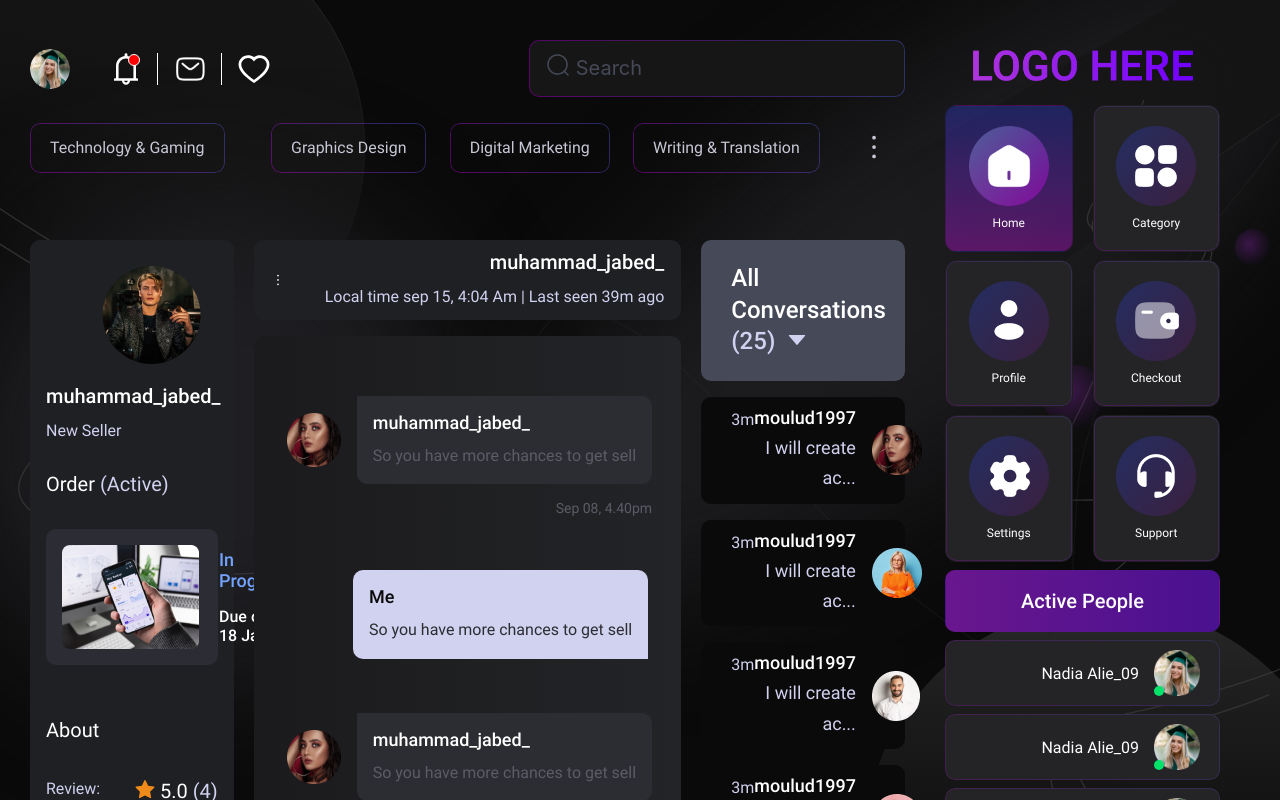
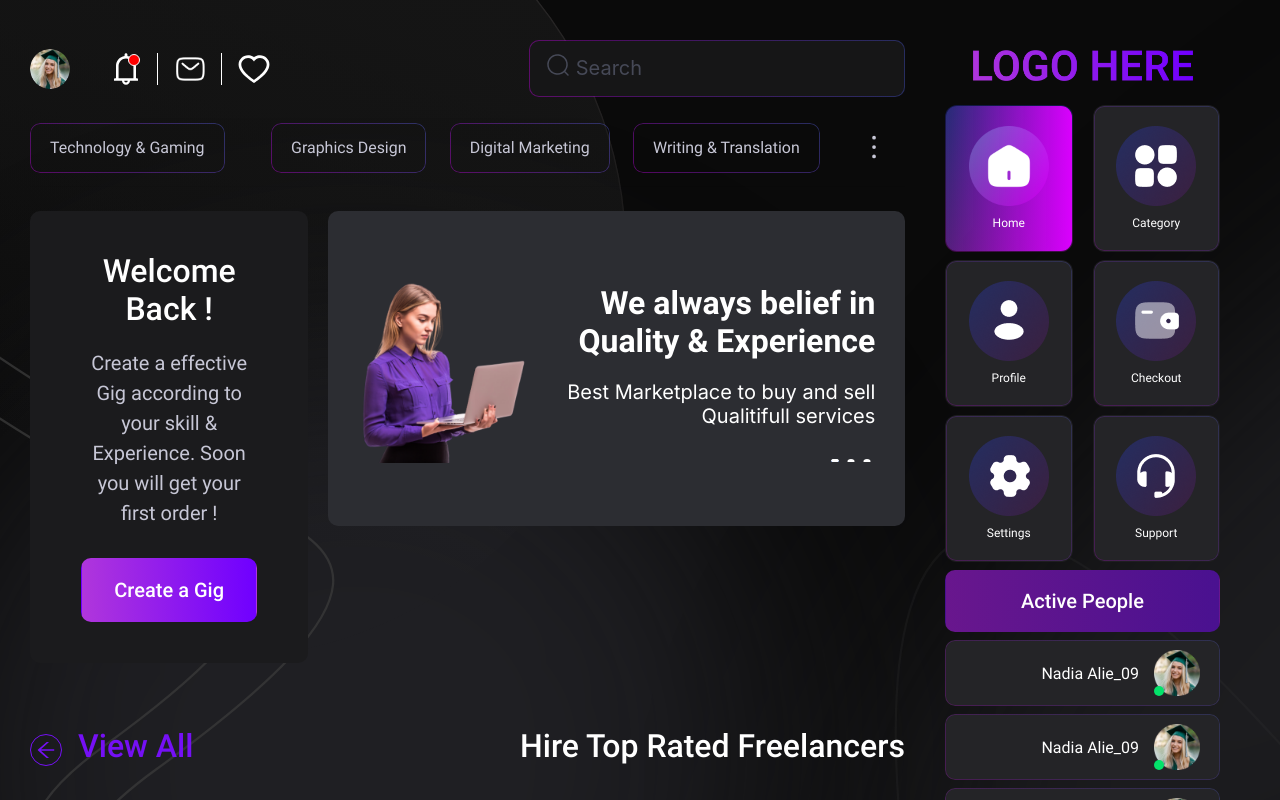
Before and after one commit to cosmos-007/market-place, a Next.js app: page / in a window 1280 px wide. Shown: the top 800 px of the page. Built offline with nearby package versions, Linux system fonts and the light colour scheme.

Commit message:
ui-fixes

```diff
--- a/src/pages/components/FrontPage/style.module.scss
+++ b/src/pages/components/FrontPage/style.module.scss
@@ -19,6 +19,9 @@
         flex-direction: column;
         align-items: center;
         text-align: center;
+        @media (min-width: 991px) {
+            height: 100%;
+        }
         h2 {
             color: #fff;
             font-size: 32px;
@@ -69,16 +72,18 @@
                     bottom: 1rem;
                 }
                 li {
+                    width: 8px;
                     button {
                         border-radius: 50%;
-                        width: 16px;
-                        height: 16px;
+                        width: 8px;
+                        height: 8px;
                         background: #fff;
                         opacity: 1;
                     }
                     &:global(.slick-active) {
+                        width: 8px;
                         button {
-                            background: #7000ff;
+                            background: #3e7df9;
                         }
                     }
                 }
@@ -111,7 +116,7 @@
                         text-align: right;
                         /* T1-SEMI-32 */
                         font-family: Roboto;
-                        font-size: 27px;
+                        font-size: 32px;
                         font-style: normal;
                         font-weight: 600;
                         line-height: normal;
--- a/src/pages/components/Sider/style.module.scss
+++ b/src/pages/components/Sider/style.module.scss
@@ -14,8 +14,17 @@
         align-items: center;
         position: relative;
         border-radius: 12px;
-        &.active {
-            background: linear-gradient(180deg, rgba(46, 63, 218, 0.36) 0%, rgba(205, 20, 235, 0.36) 100%);
+        &.active,
+        &:hover {
+            // border-image-source: linear-gradient(90deg, #5c6bf8 2%, #db00ff 100%);
+            // background: linear-gradient(180deg, rgba(46, 63, 218, 0.36) 0%, rgba(205, 20, 235, 0.36) 100%);
+
+            background-image: linear-gradient(90deg, rgba(92, 107, 248, 0.2), rgba(219, 0, 255, 1)),
+                linear-gradient(rgba(46, 63, 218, 0.36) 0%, rgba(205, 20, 235, 0.36) 100%);
+            background-origin: border-box;
+            background-clip: padding-box, border-box;
+            background-color: transparent;
+
             &:before {
                 display: none;
             }
--- a/src/pages/index.tsx
+++ b/src/pages/index.tsx
@@ -31,7 +31,7 @@ export default function Home() {
               <HeaderSection />
             </Header>
             <Content>
-              {/* <HomePage /> */}
+              <HomePage />
               {/* <GigPost /> */}
               {/* <Budget /> */}
               {/* <Transactions /> */}
@@ -40,7 +40,7 @@ export default function Home() {
               {/* <Gig /> */}
               {/* <OverView /> */}
               {/* <Checkout /> */}
-              <Chat />
+              {/* <Chat /> */}
             </Content>
             <Footer> <FooterSection /> </Footer>
           </Layout>
```
